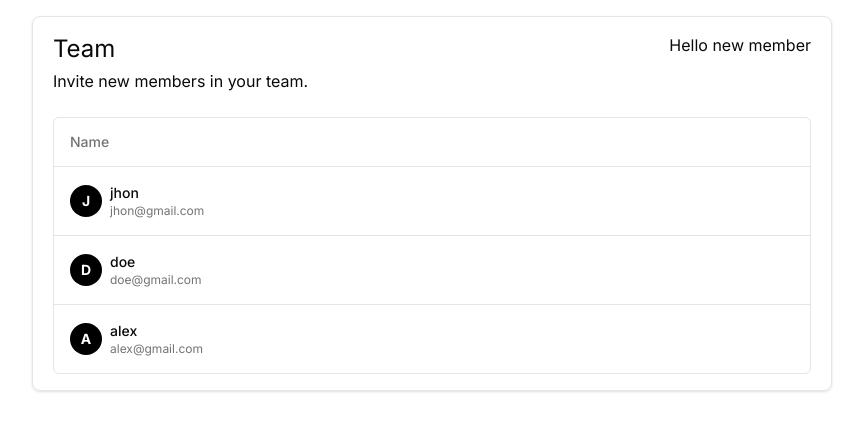
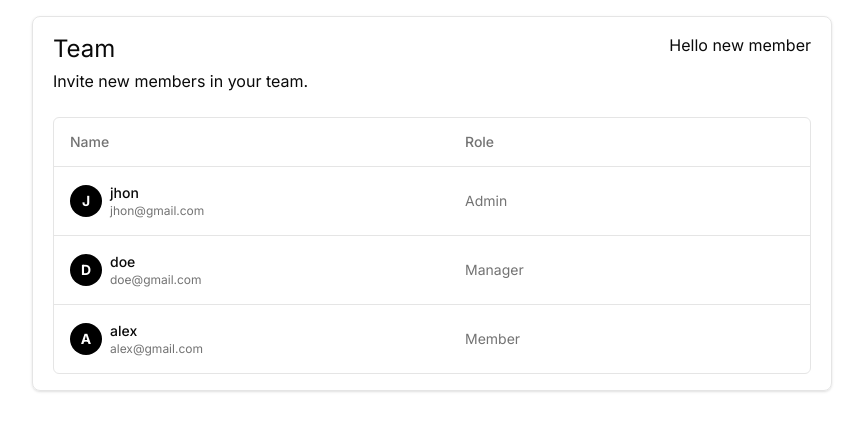
Before and after one commit to devHksingh/teams-supabase, a Next.js app: page / in a window 1280 px wide. Shown: the top 430 px of the page, without its empty margins (208-1071 px from the left). Built offline with nearby package versions, Linux system fonts and the light colour scheme.

Commit message:
display role

```diff
--- a/src/components/Team/Members/Columns.tsx
+++ b/src/components/Team/Members/Columns.tsx
@@ -1,5 +1,6 @@
 "use client"
 
+import { useHelpers } from "@/hooks/useHelpers"
 import { ColumnDef } from "@tanstack/react-table"
 
 
@@ -20,5 +21,34 @@ export const columns:ColumnDef<any>[] =[
                 </div>
             )
         }
+    },
+    {
+        accessorKey:'role',
+        header:'Role',
+        cell:({row})=>{
+            const {open, setOpen, loading, setLoading} = useHelpers()
+            const role:string = row.getValue("role")
+
+            const onRoleChanged = (v:string) =>{
+                try{
+                    setLoading(true);
+                    alert(v)
+                }catch(error:any){
+                    throw new Error(error)
+                }finally{
+                    setOpen(false)
+                    setLoading(false)
+                }
+            }
+
+            return (
+                <div
+                onClick={()=> setOpen(!open)}
+                className="w-[120px]"
+                >
+                    {!open && <span className="text-sm text-neutral-500 capitalize">{role}</span>}
+                </div>
+            )
+        }
     }
 ]
--- a/src/hooks/useHelpers.ts
+++ b/src/hooks/useHelpers.ts
@@ -1,12 +1,11 @@
-import { useState } from "react"
+import { useState } from "react";
 
+export const useHelpers = () => {
+  const [loading, setLoading] = useState(false);
+  const [open, setOpen] = useState(false);
+  const [selected, setSelected] = useState<string | undefined>(undefined);
 
-export const useHelpers =()=>{
-    const [loading,setLoading] = useState(false)
-    const [open,setOpen] = useState(false)
-    const [selected,setSelected] = useState<string | undefined>(undefined)
-
-    return {
-        loading, setLoading, open, setOpen, selected, setSelected
-      }
+  return {
+    loading, setLoading, open, setOpen, selected, setSelected
+  }
 }
```
